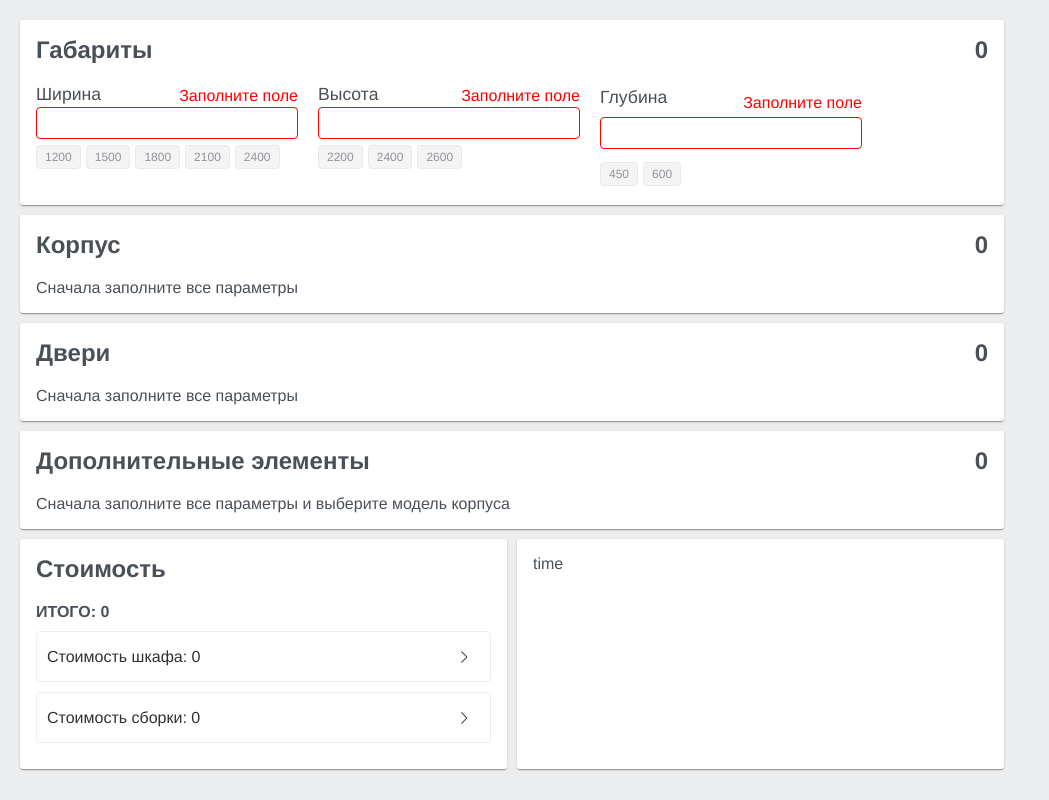
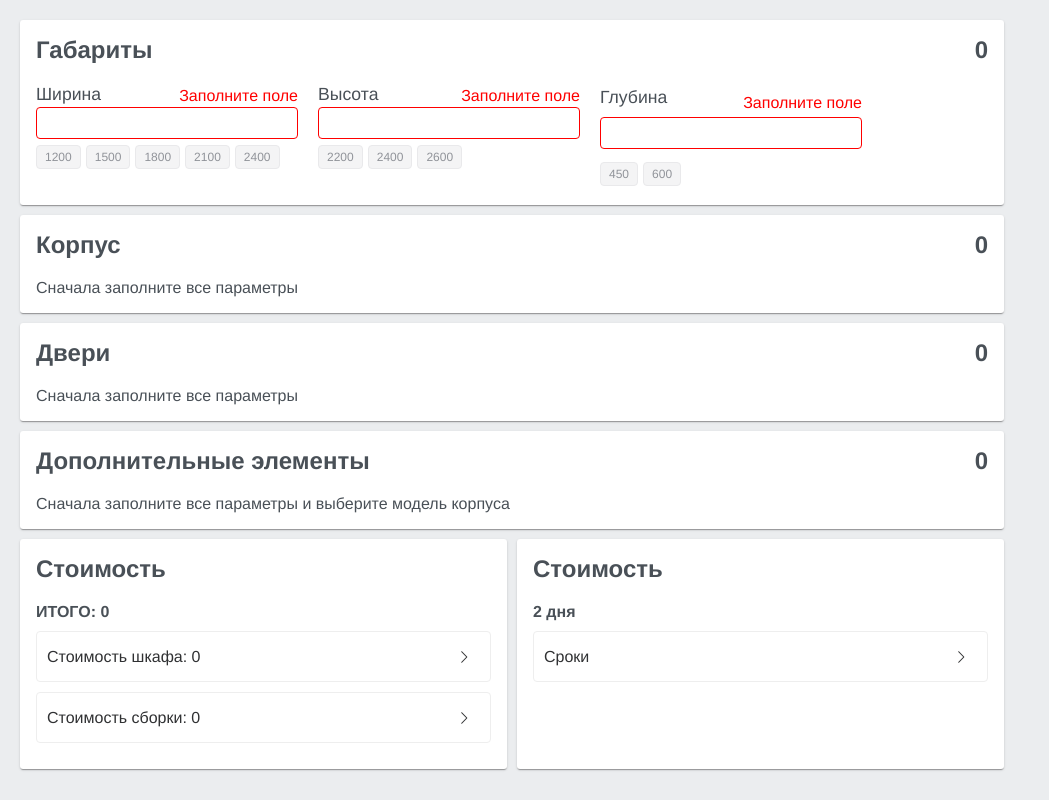
Before and after one commit to dakishimete/wardrobe-calculator-repo, a Vue app: page / in a window 1280 px wide. Shown: the whole page, without its empty margins (0-1049 px from the left). Built offline with nearby package versions, Linux system fonts and the light colour scheme.

Commit message:
time component

```diff
--- a/src/components/calc/Time.vue
+++ b/src/components/calc/Time.vue
@@ -1,6 +1,31 @@
 <template>
-    <div >
-        time
+    <div class="block">
+        <div class="block__header block-header">
+            <div class="block-header__title">Стоимость</div>
+            <div class="block-header__sum">
+            </div>
+        </div>
+
+        <div class="block__content sum">
+            <div class="time__number">{{timeString}}</div>
+
+            <div class="time-spoiler">
+                <el-collapse v-model="spoiler">
+                    <el-collapse-item name="more">
+                        <template slot="title">
+                            Сроки
+                        </template>
+                        <div v-for="obj in timeOptionsArrayForSpoiler" :key = "obj.str"
+                            class="time-spoiler__row"
+                            :class="{'time-spoiler__row--active': obj.status}">
+                                <div class="time-spoiler__row--icon-wrapper"><i class="el-icon-check" v-show="obj.status"></i></div>
+                                <span>{{obj.str}}</span>
+                        </div>
+                    </el-collapse-item>
+                </el-collapse>
+            </div>
+
+        </div>
     </div>
 </template>
 
@@ -11,24 +36,105 @@ import { mapMutations } from 'vuex';
 export default {
     data() {
         return {
-
+            timeOptions: {},
+            spoiler: []
         }
     },
     computed: {
+        ...mapGetters([
+            'params/IS_AT_LEAST_ONE_PARAM_IS_MODIFIED',
+            'doors/GET_DOORS_TYPE',
+            'time/GET_TIME_OPTIONS'
+        ]),
+        timeString: function() {
+            let time = this.daysCount();
+            let word = this.daysWordRusEnding(time);
 
+            return time + ' ' + word;
+        },
+        timeOptionsArrayForSpoiler: function() {
+            let timeOptions = [];
+
+            let doors = this.timeOptions.doorsType;
+            for (let currentDoorsType in doors){
+                let currentDoorParam = this.timeOptions.doorsType[currentDoorsType];
+                let str = currentDoorParam.name + ': от ' + currentDoorParam.time;
+                let selectedDoorsType = this['doors/GET_DOORS_TYPE'];
+                let status = currentDoorsType === selectedDoorsType;
+                let timeOption = {str, status}
+                timeOptions.push(timeOption);
+            }
+
+            let str = this.timeOptions.paramsModified.name + ': +' + this.timeOptions.paramsModified.time;
+            let status = this['params/IS_AT_LEAST_ONE_PARAM_IS_MODIFIED'];
+            let timeOption = {str, status}
+            timeOptions.push(timeOption);
+
+            return timeOptions;
+        },
     },
     methods: {
+        daysWordRusEnding: function (value){
+            let words = ['день', 'дня', 'дней'];
+            value = Math.abs(value) % 100;
+            let num = value % 10;
 
+            if(num == 1) return words[0];
+            if(num > 1 && num < 5) return words[1];
+            if(value >= 5 && value < 20) return words[2];
+        },
+        daysCount: function() {
+            let doorsType = this['doors/GET_DOORS_TYPE'];
+            let areParamsModified = this['params/IS_AT_LEAST_ONE_PARAM_IS_MODIFIED'];
+            let time = 0;
+
+            time = time + this.timeOptions.doorsType[doorsType].time;
+
+            if(areParamsModified){
+                time = time + this.timeOptions.paramsModified.time;
+            }
+
+            return time;
+        },
+        gettimeOptionsFromVuex: function() {
+            this.timeOptions = JSON.parse(JSON.stringify(this['time/GET_TIME_OPTIONS']));
+        }
     },
-    watch: {
-
-    },
-    mounted(){
-
+    beforeMount(){
+        this.gettimeOptionsFromVuex();
     }
 }
 </script>
 
 <style lang="scss">
 
+.time {
+
+    &__number {
+        font-weight: 900;
+        margin-bottom: 10px;
+        margin-top: 10px;
+    }
+
+    &-spoiler {
+        margin-bottom: 10px;
+
+        &__row{
+            padding: 0 5px;
+            font-size: 14px;
+            display: flex;
+
+            &--icon-wrapper{
+                width: 20px;
+            }
+
+            &--active {
+                background-color: #ecf5ff;
+                color: #007dff;
+            }
+        }
+    }
+
+}
+
 </style>
--- a/src/store/index.js
+++ b/src/store/index.js
@@ -7,6 +7,7 @@ import params from './modules/params';
 import inner from './modules/inner';
 import doors from './modules/doors';
 import additional from './modules/additional';
+import time from './modules/time';
 
 
 Vue.use(Vuex)
@@ -22,6 +23,7 @@ export default new Vuex.Store({
     params,
     inner,
     doors,
-    additional
+    additional,
+    time
   }
 })
--- a/src/store/modules/params.js
+++ b/src/store/modules/params.js
@@ -79,7 +79,16 @@ export default {
             let arr = state.params[param].defaultsArray;
             arr.sort( (a, b) => a - b );
             return arr;
-        }
+        },
+        IS_AT_LEAST_ONE_PARAM_IS_MODIFIED: (state) => {
+            let array = [];
+            for (let param in state.params){
+                if(state.params[param].modified.status){
+                    return true; //end cycle after first true result
+                }
+            }
+            return false; //no true result = all params are not modified
+          }
     },
 
     actions: {}
--- /dev/null
+++ b/src/store/modules/time.js
@@ -0,0 +1,32 @@
+export default {
+    namespaced: true,
+
+    state: {
+        timeOptions: {
+            doorsType: {
+                'r': {
+                    name: 'Распашные двери',
+                    time: 2,
+                },
+                'k': {
+                    name: 'Купе двери',
+                    time: 5,
+                }
+            },
+            paramsModified: {
+                name: 'Упилы по длине/ширине/высоте',
+                time: 3,
+            }
+        },
+    },
+
+    getters: {
+        GET_TIME_OPTIONS: (state) => {
+            return state.timeOptions;
+        }
+    },
+
+    mutations: {},
+
+    actions: {}
+}
```
